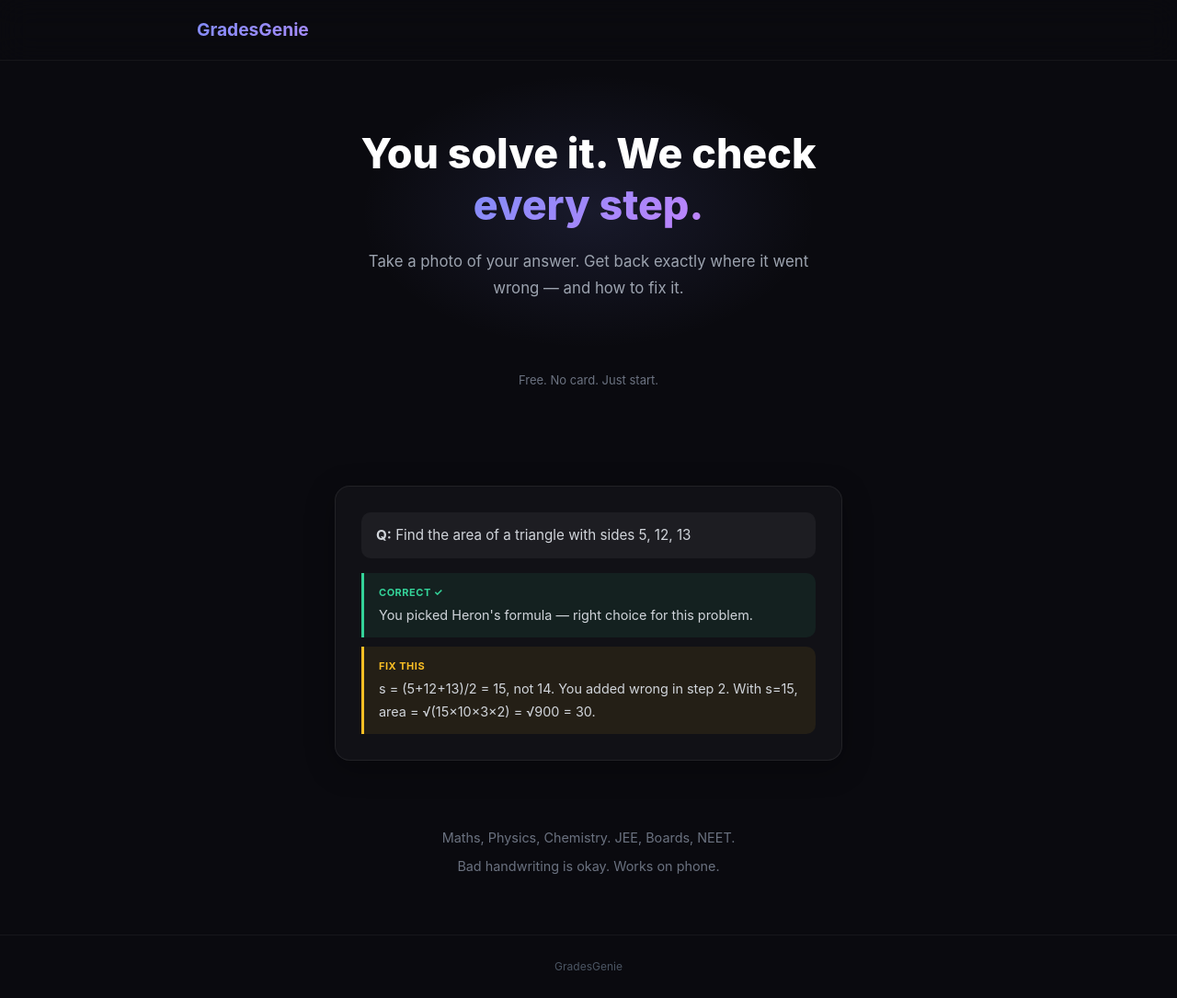
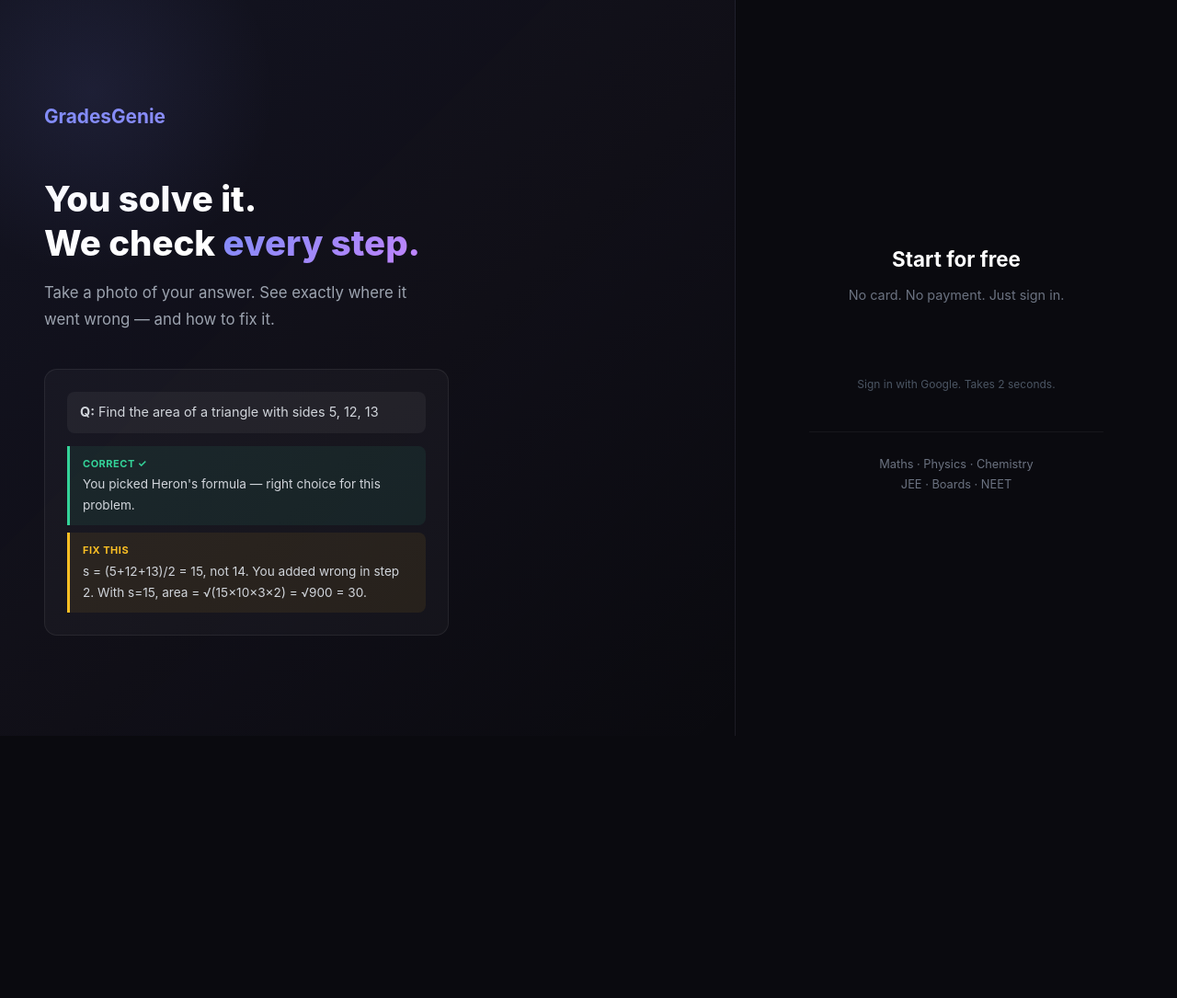
Before and after one commit to sripada-sys/collegeadvisor, a Flask app: page / in a window 1280 px wide. Shown: the whole page at 92% size. After the commit the page ends 800 px from the top, so only its background shows below. Run offline with Flask 3, Linux system fonts and the light colour scheme; some libraries are stand-ins or nearby versions.

Commit message:
Landing: split layout — info left, sign-in right

```diff
--- a/templates/landing.html
+++ b/templates/landing.html
@@ -17,93 +17,84 @@
             min-height: 100vh;
         }
 
-        /* ─── Nav ─── */
-        nav {
-            position: fixed;
-            top: 0; left: 0; right: 0;
-            z-index: 50;
-            background: rgba(10,10,15,0.8);
-            backdrop-filter: blur(16px);
-            -webkit-backdrop-filter: blur(16px);
-            border-bottom: 1px solid rgba(255,255,255,0.05);
+        /* ─── Split Layout ─── */
+        .split {
+            display: flex;
+            min-height: 100vh;
         }
-        nav .inner {
-            max-width: 900px;
-            margin: 0 auto;
-            padding: 16px 24px;
+
+        /* Left Panel — Info */
+        .left {
+            flex: 1;
             display: flex;
-            align-items: center;
+            flex-direction: column;
+            justify-content: center;
+            padding: 64px 48px;
+            background: linear-gradient(135deg, rgba(129,140,248,0.08) 0%, rgba(167,139,250,0.04) 50%, transparent 100%);
+            border-right: 1px solid rgba(255,255,255,0.05);
+            position: relative;
+            overflow: hidden;
         }
-        .brand {
-            font-size: 1.2rem;
+        .left::before {
+            content: '';
+            position: absolute;
+            top: -100px;
+            left: -100px;
+            width: 400px;
+            height: 400px;
+            background: radial-gradient(circle, rgba(129,140,248,0.1) 0%, transparent 70%);
+            pointer-events: none;
+        }
+        .left .brand {
+            font-size: 1.3rem;
             font-weight: 700;
             background: linear-gradient(135deg, #818CF8, #A78BFA);
             -webkit-background-clip: text;
             -webkit-text-fill-color: transparent;
             background-clip: text;
+            margin-bottom: 48px;
         }
-
-        /* ─── Hero ─── */
-        .hero {
-            text-align: center;
-            padding: 140px 24px 48px;
-            max-width: 640px;
-            margin: 0 auto;
-        }
-        .hero h1 {
-            font-size: clamp(1.8rem, 5vw, 2.8rem);
+        .left h1 {
+            font-size: clamp(1.6rem, 3.5vw, 2.4rem);
             font-weight: 800;
             line-height: 1.25;
-            margin-bottom: 18px;
             color: #FFFFFF;
+            margin-bottom: 16px;
         }
-        .hero h1 em {
+        .left h1 em {
             font-style: normal;
             background: linear-gradient(135deg, #818CF8, #C084FC);
             -webkit-background-clip: text;
             -webkit-text-fill-color: transparent;
             background-clip: text;
         }
-        .hero .sub {
+        .left .tagline {
             font-size: 1.05rem;
             color: #9CA3AF;
-            margin-bottom: 36px;
-            max-width: 480px;
-            margin-left: auto;
-            margin-right: auto;
-        }
-        .google-btn-wrap { display: inline-block; }
-        .cta-sub {
-            margin-top: 12px;
-            font-size: 13px;
-            color: #6B7280;
+            margin-bottom: 40px;
+            max-width: 400px;
         }
 
-        /* ─── Preview ─── */
-        .preview {
-            max-width: 600px;
-            margin: 56px auto 0;
-            padding: 0 24px;
-        }
+        /* Preview card on left */
         .preview-box {
             background: rgba(255,255,255,0.03);
             border: 1px solid rgba(255,255,255,0.07);
-            border-radius: 16px;
-            padding: 28px;
-            box-shadow: 0 8px 32px rgba(0,0,0,0.3);
+            border-radius: 14px;
+            padding: 24px;
+            max-width: 440px;
         }
         .preview-q {
-            font-size: 0.95rem;
-            padding: 12px 16px;
+            font-size: 0.9rem;
+            padding: 10px 14px;
             background: rgba(255,255,255,0.05);
-            border-radius: 10px;
-            margin-bottom: 16px;
+            border-radius: 8px;
+            margin-bottom: 14px;
             color: #D1D5DB;
         }
         .fb {
-            padding: 12px 16px;
-            border-radius: 0 10px 10px 0;
-            margin-bottom: 10px;
+            padding: 10px 14px;
+            border-radius: 0 8px 8px 0;
+            margin-bottom: 8px;
         }
         .fb:last-child { margin-bottom: 0; }
         .fb-good {
@@ -119,85 +110,77 @@
             text-transform: uppercase;
             letter-spacing: 0.5px;
             display: block;
-            margin-bottom: 3px;
+            margin-bottom: 2px;
         }
         .fb-good b { color: #34D399; }
         .fb-fix b { color: #FBBF24; }
-        .fb p { font-size: 0.9rem; margin: 0; color: #D1D5DB; }
+        .fb p { font-size: 0.85rem; margin: 0; color: #D1D5DB; }
 
-        /* ─── Bottom ─── */
-        .bottom {
+        /* Right Panel — Sign In */
+        .right {
+            flex: 1;
+            display: flex;
+            flex-direction: column;
+            align-items: center;
+            justify-content: center;
+            padding: 64px 48px;
+            max-width: 480px;
+        }
+        .right .widget {
+            width: 100%;
+            max-width: 320px;
             text-align: center;
-            padding: 72px 24px 56px;
-            max-width: 500px;
-            margin: 0 auto;
         }
-        .bottom p {
+        .right h2 {
+            font-size: 1.4rem;
+            font-weight: 700;
+            color: #FFFFFF;
+            margin-bottom: 8px;
+        }
+        .right .sub {
             font-size: 0.9rem;
             color: #6B7280;
-            margin-bottom: 6px;
+            margin-bottom: 32px;
+        }
+        .google-btn-wrap { display: inline-block; }
+        .right .note {
+            margin-top: 16px;
+            font-size: 12px;
+            color: #4B5563;
+        }
+        .right .subjects {
+            margin-top: 40px;
+            padding-top: 24px;
+            border-top: 1px solid rgba(255,255,255,0.05);
+            font-size: 0.8rem;
+            color: #6B7280;
         }
 
-        /* ─── Footer ─── */
-        footer {
-            text-align: center;
-            padding: 24px;
-            font-size: 12px;
-            color: #4B5563;
-            border-top: 1px solid rgba(255,255,255,0.05);
+        /* ─── Mobile: Stack ─── */
+        @media (max-width: 768px) {
+            .split { flex-direction: column; }
+            .left {
+                padding: 48px 24px 40px;
+                border-right: none;
+                border-bottom: 1px solid rgba(255,255,255,0.05);
             }
-
-        /* ─── Glow ─── */
-        .hero::before {
-            content: '';
-            position: absolute;
-            top: 80px;
-            left: 50%;
-            transform: translateX(-50%);
-            width: 500px;
-            height: 300px;
-            background: radial-gradient(ellipse, rgba(129,140,248,0.12) 0%, transparent 70%);
-            pointer-events: none;
-            z-index: -1;
+            .left .brand { margin-bottom: 32px; }
+            .right {
+                max-width: 100%;
+                padding: 48px 24px;
             }
-        .hero { position: relative; }
-
-        @media (max-width: 480px) {
-            .hero { padding: 120px 16px 40px; }
-            .preview-box { padding: 18px; }
-            .hero::before { width: 300px; height: 200px; }
         }
     </style>
 </head>
 <body>
 
-<nav>
-    <div class="inner">
+<div class="split">
+    <!-- Left: Info + Preview -->
+    <div class="left">
         <div class="brand">GradesGenie</div>
-    </div>
-</nav>
+        <h1>You solve it.<br>We check <em>every step.</em></h1>
+        <p class="tagline">Take a photo of your answer. See exactly where it went wrong — and how to fix it.</p>
 
-<section class="hero">
-    <h1>You solve it. We check <em>every step.</em></h1>
-    <p class="sub">Take a photo of your answer. Get back exactly where it went wrong — and how to fix it.</p>
-
-    <div class="google-btn-wrap">
-        <div id="g_id_onload"
-             data-client_id="{{ google_client_id }}"
-             data-callback="handleCredentialResponse"
-             data-auto_prompt="false"></div>
-        <div class="g_id_signin"
-             data-type="standard"
-             data-size="large"
-             data-theme="filled_black"
-             data-text="continue_with"
-             data-shape="pill"
-             data-width="260"></div>
-    </div>
-    <p class="cta-sub">Free. No card. Just start.</p>
-</section>
-
-<section class="preview">
         <div class="preview-box">
             <div class="preview-q">
                 <strong>Q:</strong> Find the area of a triangle with sides 5, 12, 13
@@ -211,16 +194,36 @@
                 <p>s = (5+12+13)/2 = 15, not 14. You added wrong in step 2. With s=15, area = √(15×10×3×2) = √900 = 30.</p>
             </div>
         </div>
-</section>
+    </div>
 
-<section class="bottom">
-    <p>Maths, Physics, Chemistry. JEE, Boards, NEET.</p>
-    <p>Bad handwriting is okay. Works on phone.</p>
-</section>
+    <!-- Right: Sign In Widget -->
+    <div class="right">
+        <div class="widget">
+            <h2>Start for free</h2>
+            <p class="sub">No card. No payment. Just sign in.</p>
 
-<footer>
-    GradesGenie
-</footer>
+            <div class="google-btn-wrap">
+                <div id="g_id_onload"
+                     data-client_id="{{ google_client_id }}"
+                     data-callback="handleCredentialResponse"
+                     data-auto_prompt="false"></div>
+                <div class="g_id_signin"
+                     data-type="standard"
+                     data-size="large"
+                     data-theme="filled_black"
+                     data-text="continue_with"
+                     data-shape="pill"
+                     data-width="280"></div>
+            </div>
+            <p class="note">Sign in with Google. Takes 2 seconds.</p>
+
+            <div class="subjects">
+                Maths · Physics · Chemistry<br>
+                JEE · Boards · NEET
+            </div>
+        </div>
+    </div>
+</div>
 
 <script>
 function handleCredentialResponse(response) {
```
Lines whose indentation alone changed are shown as unchanged.
